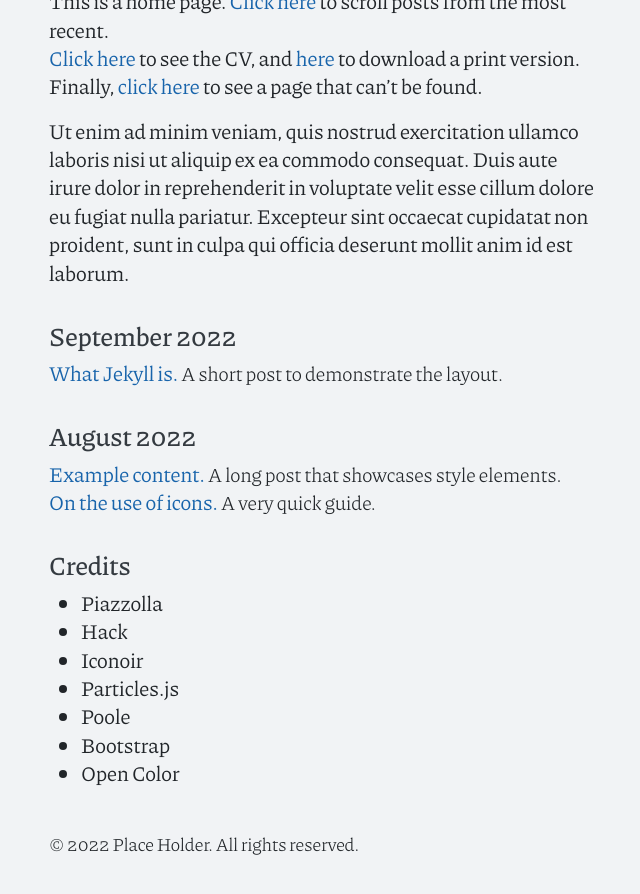
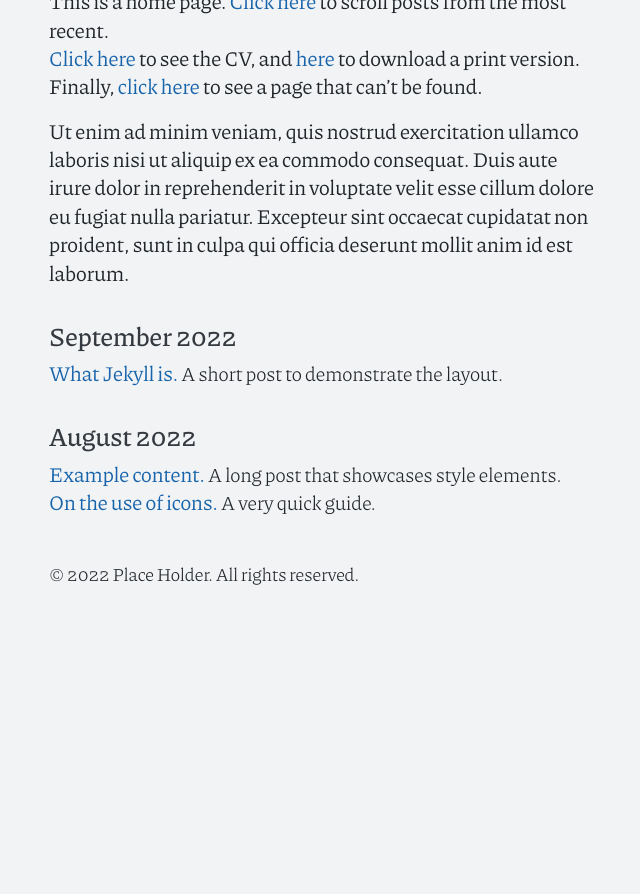
Before and after one commit to piazzai/cvless, a Jekyll site: the page built from index.md, in a window 1280 px wide and 900 px high, scrolled down 1113 px. Shown: the top 894 px of the window, without its empty margins (318-958 px from the left). Built offline with Jekyll 4.4.1, drawn with Linux system fonts in a browser that asks for light colours; after the commit the page ends 1742 px from its top, so only the background shows below that.

Commit message:
Move draft credits to README

```diff
--- a/index.md
+++ b/index.md
@@ -14,13 +14,3 @@ Finally, [click here](/404) to see a page that can't be found.
 Ut enim ad minim veniam, quis nostrud exercitation ullamco laboris nisi ut aliquip ex ea commodo consequat. Duis aute irure dolor in reprehenderit in voluptate velit esse cillum dolore eu fugiat nulla pariatur. Excepteur sint occaecat cupidatat non proident, sunt in culpa qui officia deserunt mollit anim id est laborum.
 
 {% include archive.html %}
-
-## Credits
-
--   Piazzolla
--   Hack
--   Iconoir
--   Particles.js
--   Poole
--   Bootstrap
--   Open Color
```
Also changed, not shown: README.md.
